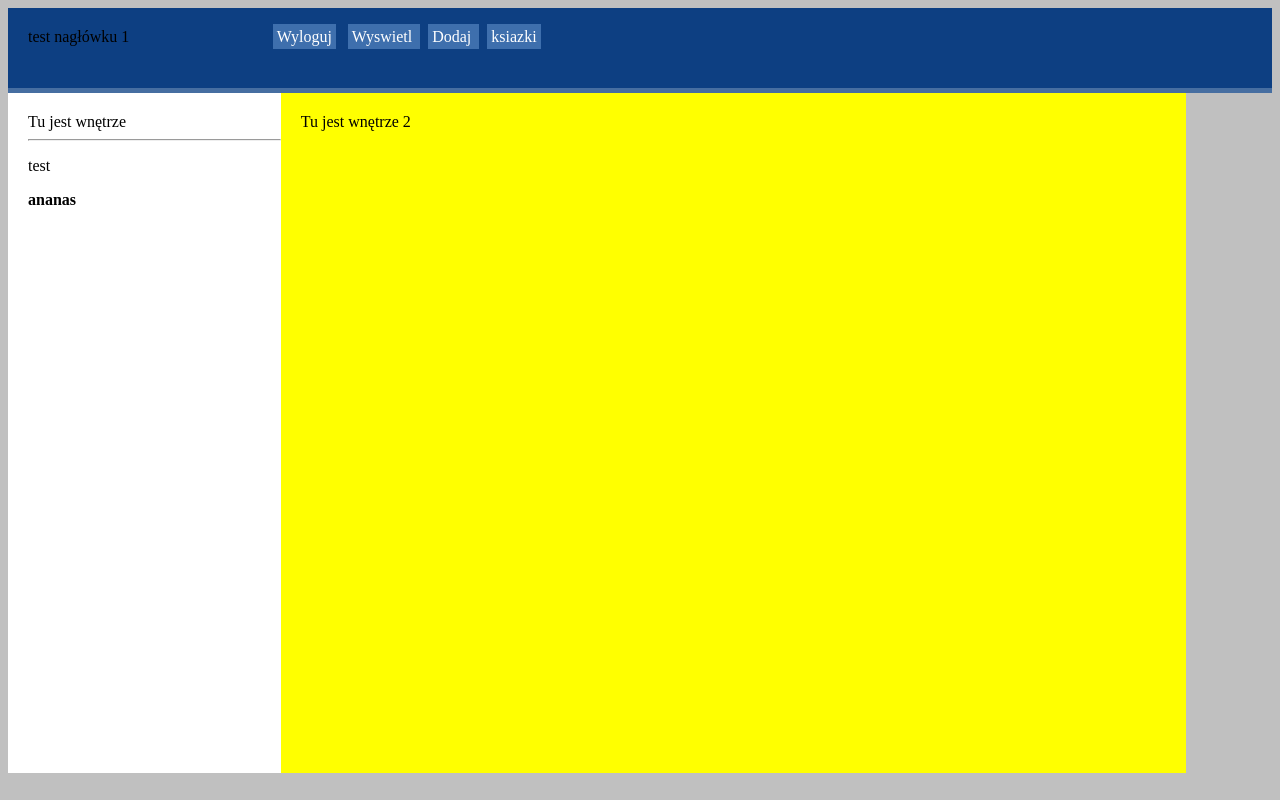
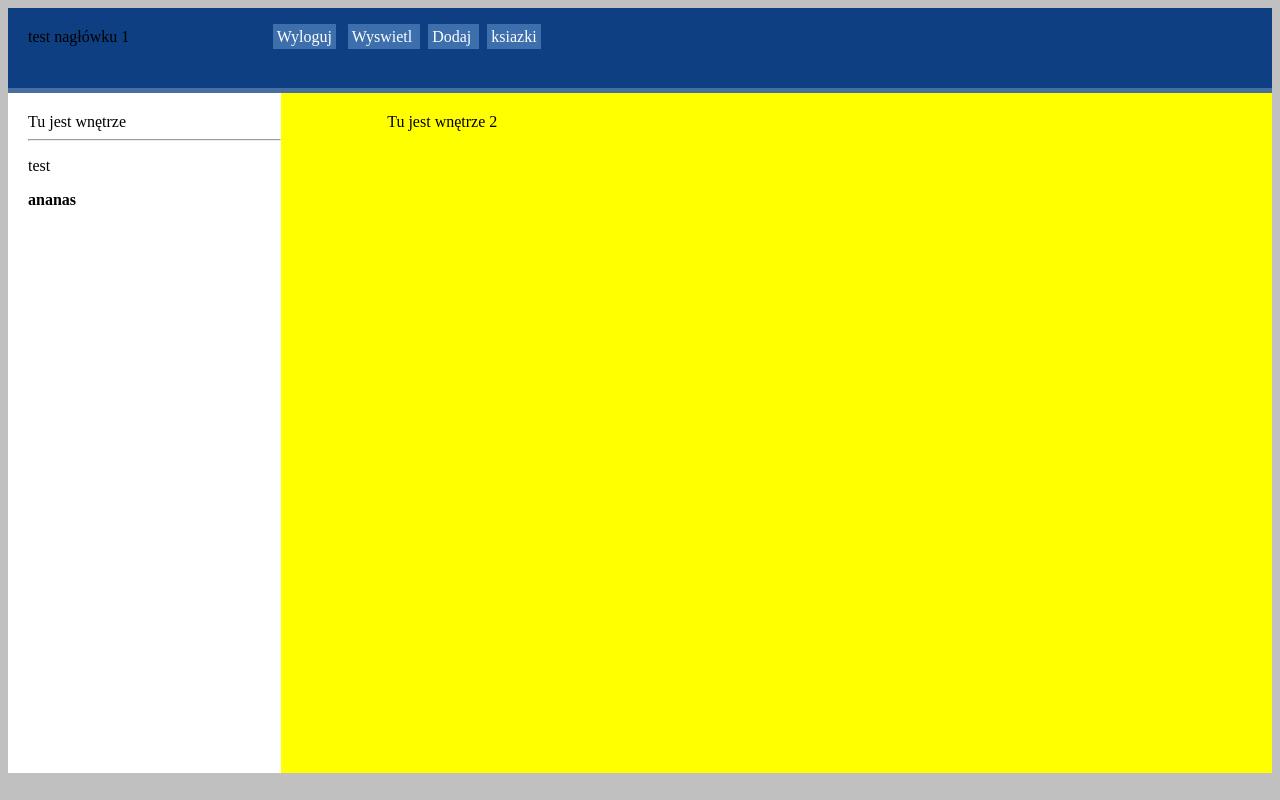
Before and after one commit to Lettulouz/SI-Bearing-App, a PHP site: the page made by public/index.php in a window 1280 px wide. Run offline with PHP 8.4, Linux system fonts and the light colour scheme.

Commit message:
poprawiony css

```diff
--- a/public/css/styles.css
+++ b/public/css/styles.css
@@ -21,7 +21,9 @@ html {
 }
 
 #wnetrze{
-    background-color: #C0C0C0;
+    background-color: yellow;
+    padding-bottom: 40px;
+    height: 80vh;
 }
 
 #wnetrze1 {
@@ -35,7 +37,7 @@ html {
 }
 
 #wnetrze2 {
-    float: left;
+    float: right;
     width: 70%;
     background-color: yellow;
     padding-left: 20px;
```
